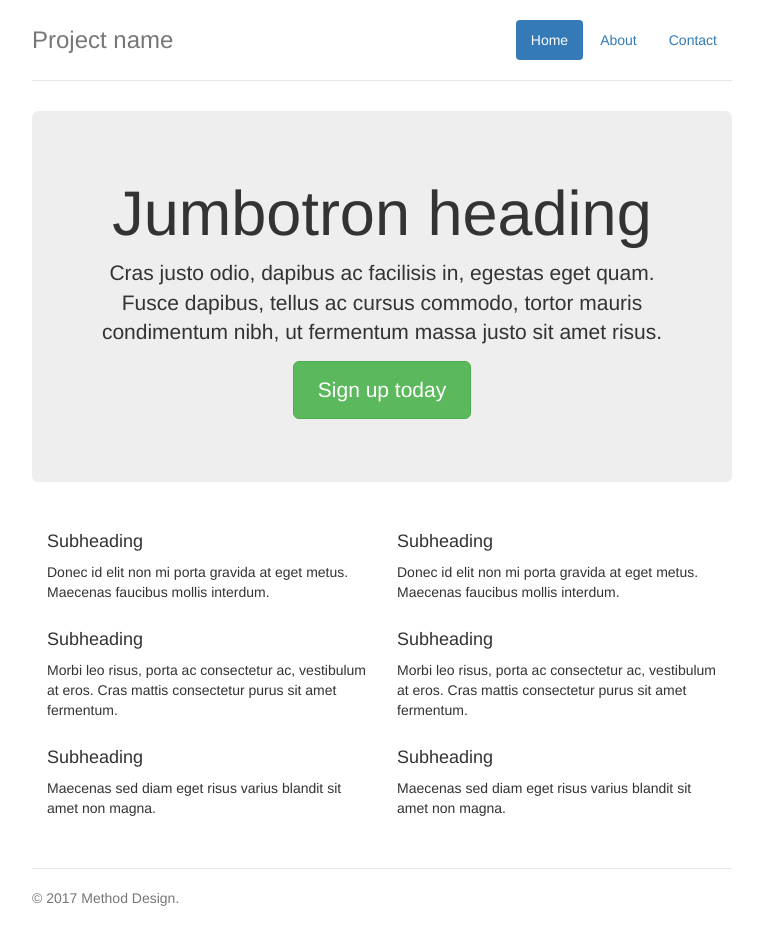
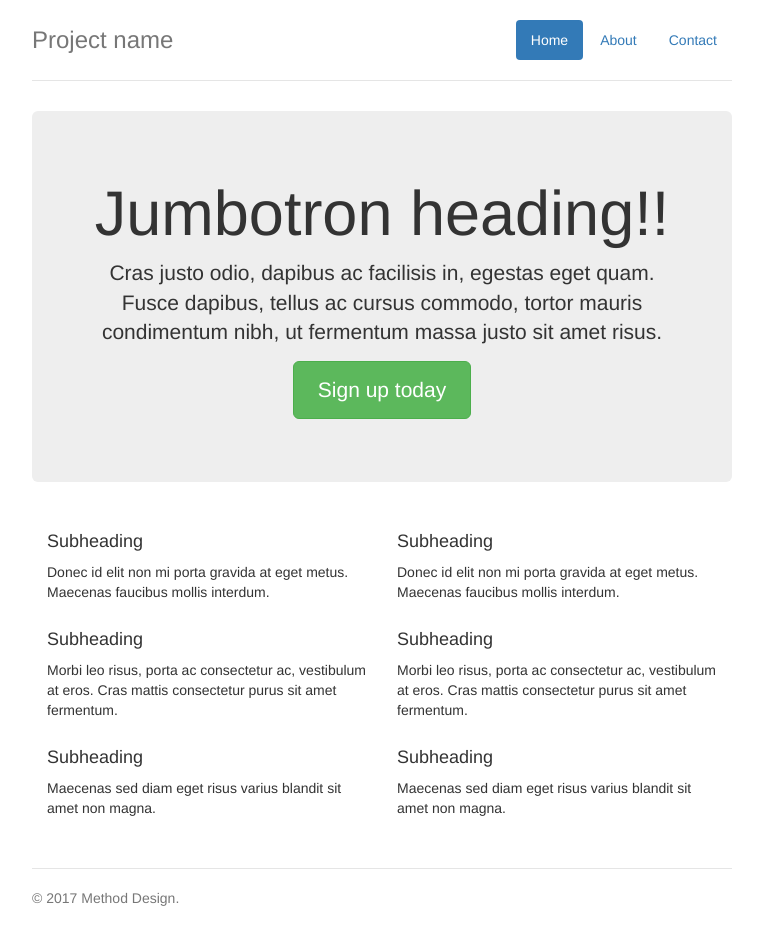
Before and after one commit to jimboroberts/method-sandbox, a website: page index.html in a window 1280 px wide. Shown: the whole page, without its empty margins (258-1021 px from the left). Drawn offline with Linux system fonts and the light colour scheme.

Commit message:
Few updates

```diff
--- a/index.html
+++ b/index.html
@@ -29,7 +29,7 @@
       </div>
 
       <div class="jumbotron">
-        <h1>Jumbotron heading</h1>
+        <h1>Jumbotron heading!!</h1>
         <p class="lead">Cras justo odio, dapibus ac facilisis in, egestas eget quam. Fusce dapibus, tellus ac cursus commodo, tortor mauris condimentum nibh, ut fermentum massa justo sit amet risus.</p>
         <p><a class="btn btn-lg btn-success" href="#" role="button">Sign up today</a></p>
       </div>
```
Also changed, not shown: .nova/Configuration.json (added), README.md, 1 other file.
